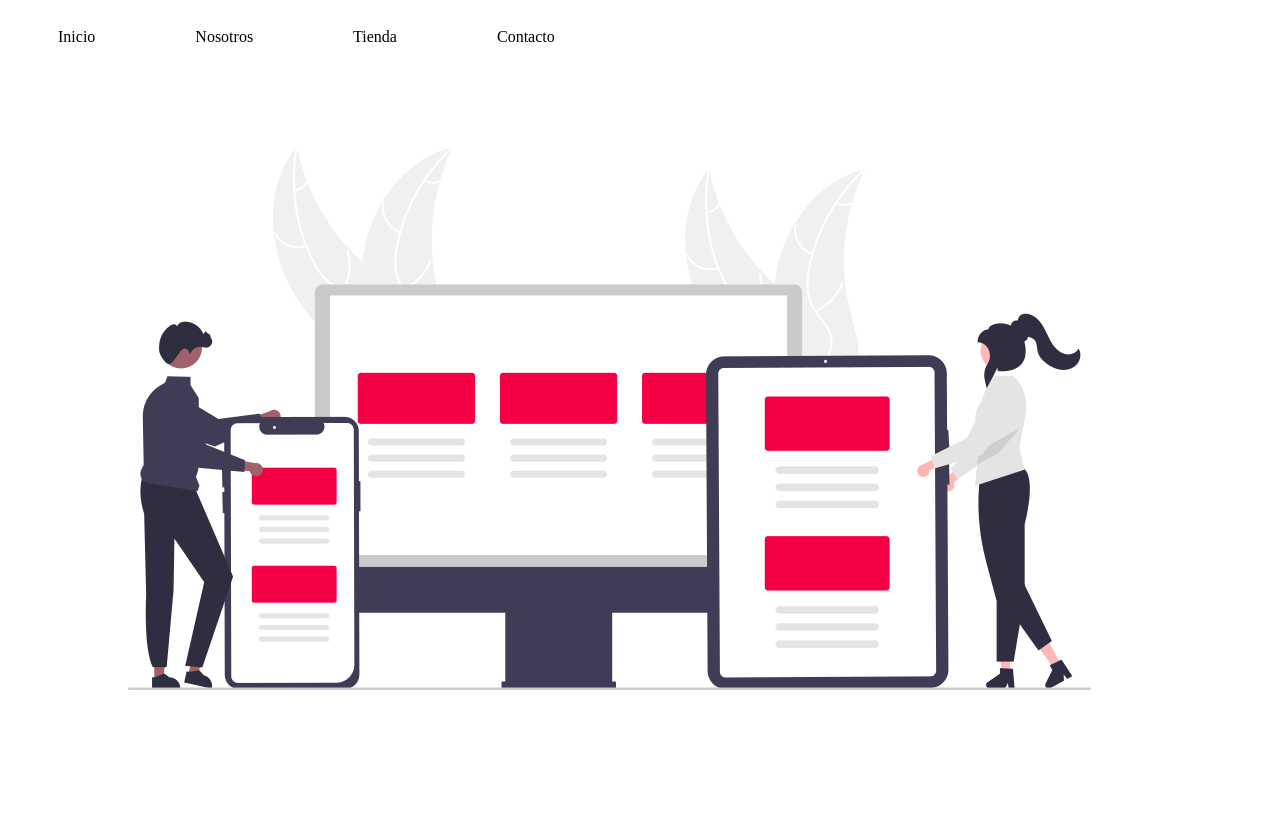
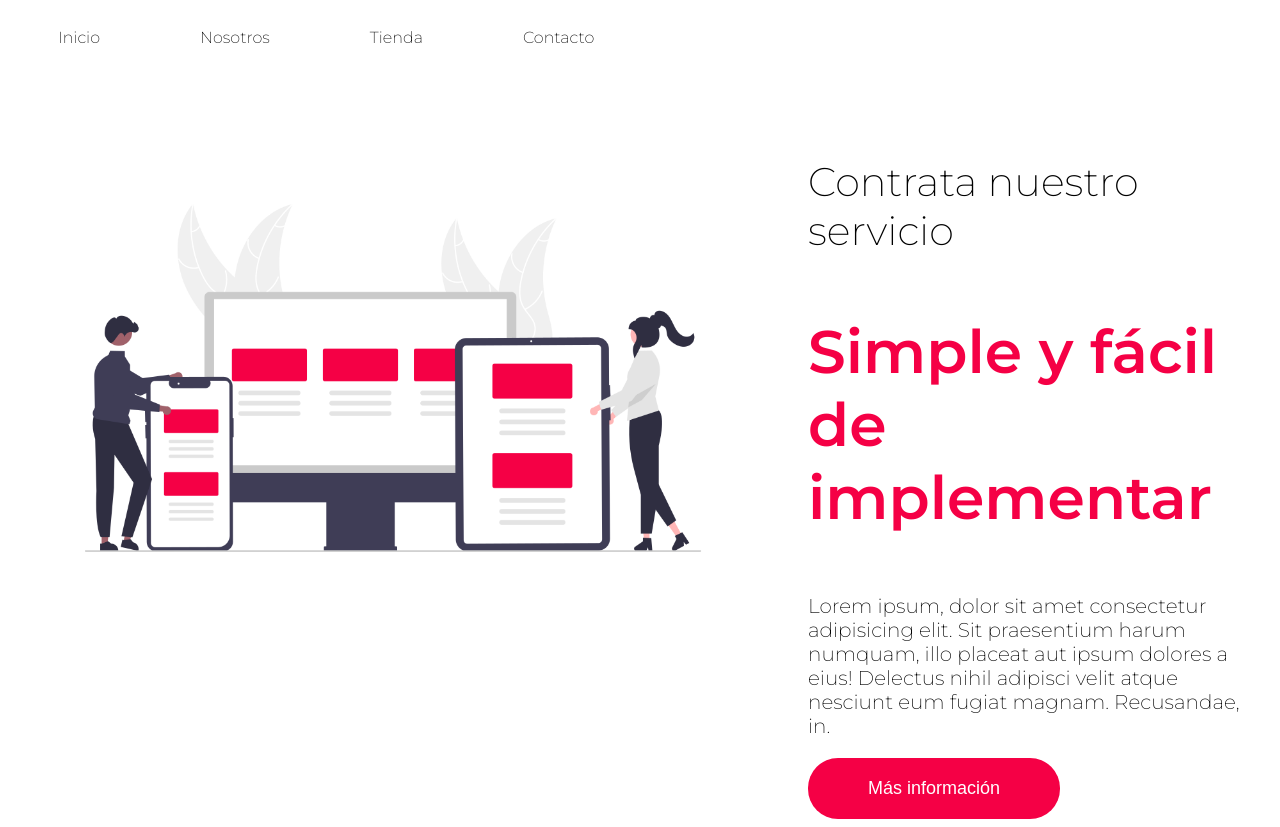
Before and after one commit to Dignal-Electronics/iot-2024-nivelacion-js, a plain HTML site: page landing_page/index.html in a window 1280 px wide. Before the commit the page ends 800 px from the top, so only its background shows below. Drawn offline with Linux system fonts and the light colour scheme.

Commit message:
Sesion 5

```diff
--- /dev/null
+++ b/ejemplo_node/index.js
@@ -0,0 +1,6 @@
+require('dotenv').config();
+
+console.log(process.env.USERNAMEE);
+console.log(process.env.PORT);
+console.log(process.env.NOMBRE);
+console.log(process.env.PASSWORD);
--- /dev/null
+++ b/importacion_exportacion/export.js
@@ -0,0 +1,5 @@
+/**
+ * La palabra reservada "export" nos permite exponer en este caso
+ * la constante "magicNumber".
+ */
+export const magicNumber = 234;
--- a/landing_page/index.html
+++ b/landing_page/index.html
@@ -26,7 +26,10 @@
     </style> -->
 
     <!-- Opción 2 para agregar estilos CSS a mi archivo HTML -->
-     <link rel="stylesheet" href="style.css">
+    <link rel="stylesheet" href="style.css">
+    <link rel="preconnect" href="https://fonts.googleapis.com">
+    <link rel="preconnect" href="https://fonts.gstatic.com" crossorigin>
+    <link href="https://fonts.googleapis.com/css2?family=Montserrat:ital,wght@0,100..900;1,100..900&display=swap" rel="stylesheet">
 </head>
 <body>
     <div class="row">
@@ -38,8 +41,26 @@
 
     <div class="row">
         <div>
-            <img src="img1.png" alt="">
+            <img id="image" src="img1.png" alt="" width="770">
+        </div>
+
+        <div class="text-right">
+            <p class="title2">Contrata nuestro servicio</p>
+            <p class="title1">Simple y fácil de implementar</p>
+            <p class="text">Lorem ipsum, dolor sit amet consectetur adipisicing elit. Sit praesentium harum numquam, illo placeat aut ipsum dolores a eius! Delectus nihil adipisci velit atque nesciunt eum fugiat magnam. Recusandae, in.</p>
+            <button class="btn" onclick="enviarAlerta('Te vamos a mostrar más información...')">Más información</button>
         </div>
     </div>
+
+    <!-- <script>
+        function mensajeBoton() {
+            console.log('Mostrar mas información...');
+        }
+
+        function enviarAlerta(message) {
+            alert(message);
+        }
+    </script> -->
+    <script src="script.js"></script>
 </body>
 </html>
--- /dev/null
+++ b/landing_page/script.js
@@ -0,0 +1,7 @@
+function mensajeBoton() {
+    console.log('Mostrar mas información...');
+}
+
+function enviarAlerta(message) {
+    alert(message);
+}
--- a/landing_page/style.css
+++ b/landing_page/style.css
@@ -5,4 +5,49 @@
 
 .item {
     margin: 20px 50px;
+    cursor: pointer;
 }
+
+.title1 {
+    font-size: 60px;
+    color: #f50045;
+    font-weight: 600;
+}
+
+.title2 {
+    font-size: 40px;
+}
+
+.text {
+    font-size: 20px;
+}
+
+.text-right {
+    padding: 0px 30px;
+    padding-top: 50px;
+}
+
+#image {
+    margin-top: 85px;
+}
+
+.btn {
+    background-color: #F50045;
+    color: white;
+    padding: 20px 60px;
+    border: none;
+    border-radius: 30px;
+    font-size: 18px;
+    cursor: pointer;
+}
+
+.btn:hover {
+   background-color: #890429;
+}
+
+html {
+  font-family: "Montserrat", sans-serif;
+  font-optical-sizing: auto;
+  font-weight: 250;
+  font-style: normal;
+}
```
Also changed, not shown: ejemplo_node/package.json (added, +15 -0 lines), importacion_exportacion/index.js (added, +18 -0 lines), importacion_exportacion/package.json (added, +13 -0 lines), README.md, 2 other files.
